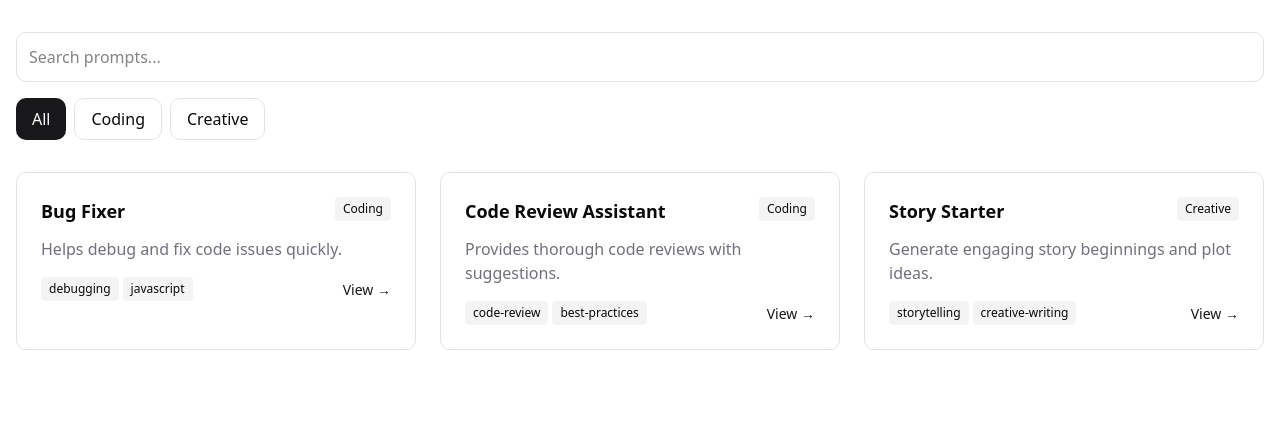
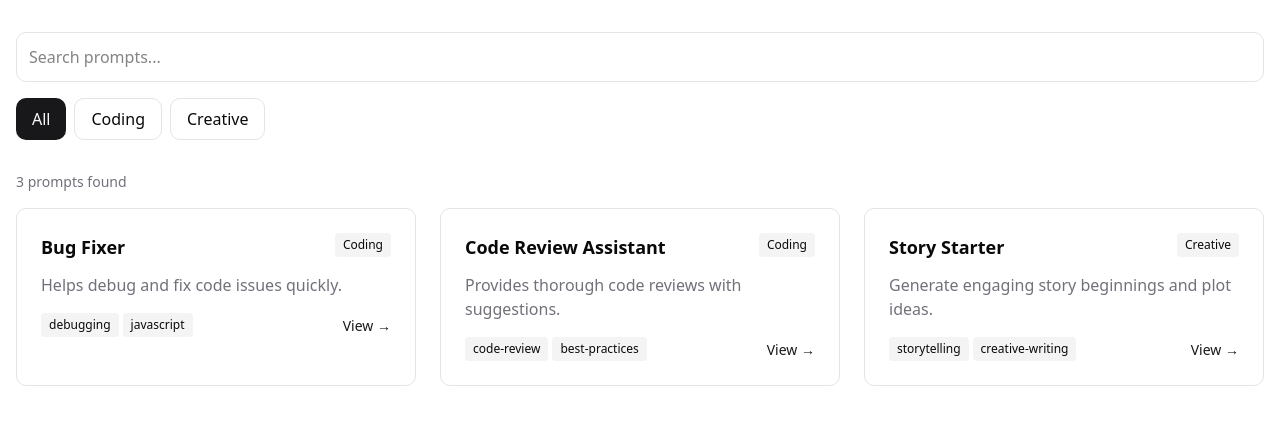
Before and after one commit to nekolaiv/prompt-eat, a Next.js app: page /library in a window 1280 px wide. Shown: the top 424 px of the page. Built offline with nearby package versions, Linux system fonts and the light colour scheme.

Commit message:
update: import prompt library component

```diff
--- a/src/app/library/page.tsx
+++ b/src/app/library/page.tsx
@@ -1,61 +1,12 @@
 import { getAllPrompts } from '@/lib/prompts'
-import Link from 'next/link'
+import PromptLibrary from '@/components/PromptLibrary'
 
 export default async function Library() {
   const prompts = await getAllPrompts()
 
   return (
     <div className="min-h-screen bg-background">
-      <div className="container mx-auto px-4 py-8">
-        {/* Search and Filter Bar */}
-        <div className="mb-8">
-          <input
-            type="text"
-            placeholder="Search prompts..."
-            className="w-full p-3 border rounded-lg mb-4"
-          />
-          <div className="flex gap-2 flex-wrap">
-            <button className="px-4 py-2 bg-primary text-primary-foreground rounded-lg">
-              All
-            </button>
-            <button className="px-4 py-2 border rounded-lg hover:bg-secondary">
-              Coding
-            </button>
-            <button className="px-4 py-2 border rounded-lg hover:bg-secondary">
-              Creative
-            </button>
-          </div>
-        </div>
-
-        {/* Prompts Grid */}
-        <div className="grid grid-cols-1 md:grid-cols-2 lg:grid-cols-3 gap-6">
-          {prompts.map((prompt) => (
-            <div key={prompt.slug} className="border rounded-lg p-6 hover:shadow-lg transition-shadow">
-              <div className="flex justify-between items-start mb-3">
-                <h3 className="text-lg font-semibold">{prompt.title}</h3>
-                <span className="text-xs bg-secondary px-2 py-1 rounded">
-                  {prompt.category}
-                </span>
-              </div>
-              <p className="text-muted-foreground mb-4">{prompt.description}</p>
-              <div className="flex justify-between items-center">
-                <div className="flex gap-1 flex-wrap">
-                  {prompt.tags.slice(0, 2).map((tag) => (
-                    <span key={tag} className="text-xs bg-muted px-2 py-1 rounded">
-                      {tag}
-                    </span>
-                  ))}
-                </div>
-                <Link href={`/prompts/${prompt.slug}`}>
-                  <button className="text-sm text-primary hover:underline">
-                    View →
-                  </button>
-                </Link>
-              </div>
-            </div>
-          ))}
-        </div>
-      </div>
+      <PromptLibrary prompts={prompts} />
     </div>
   )
 }
```
